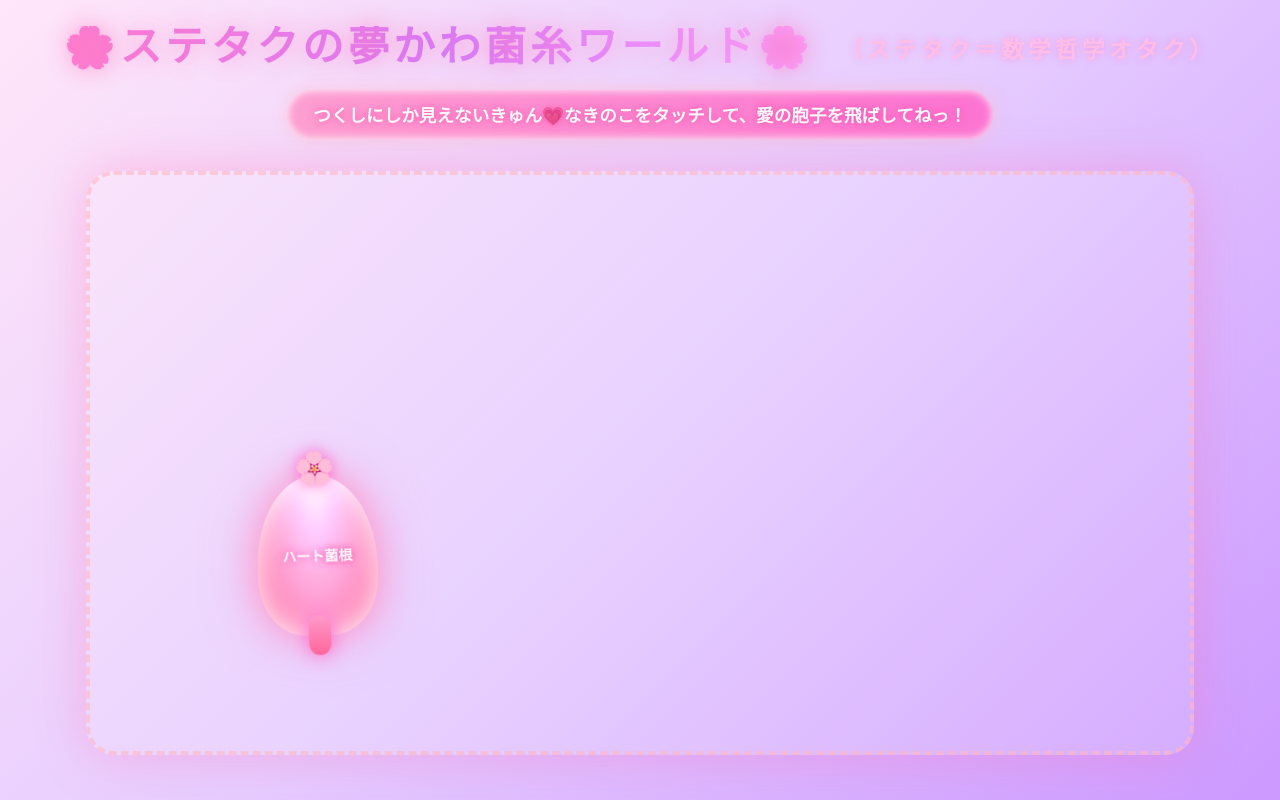
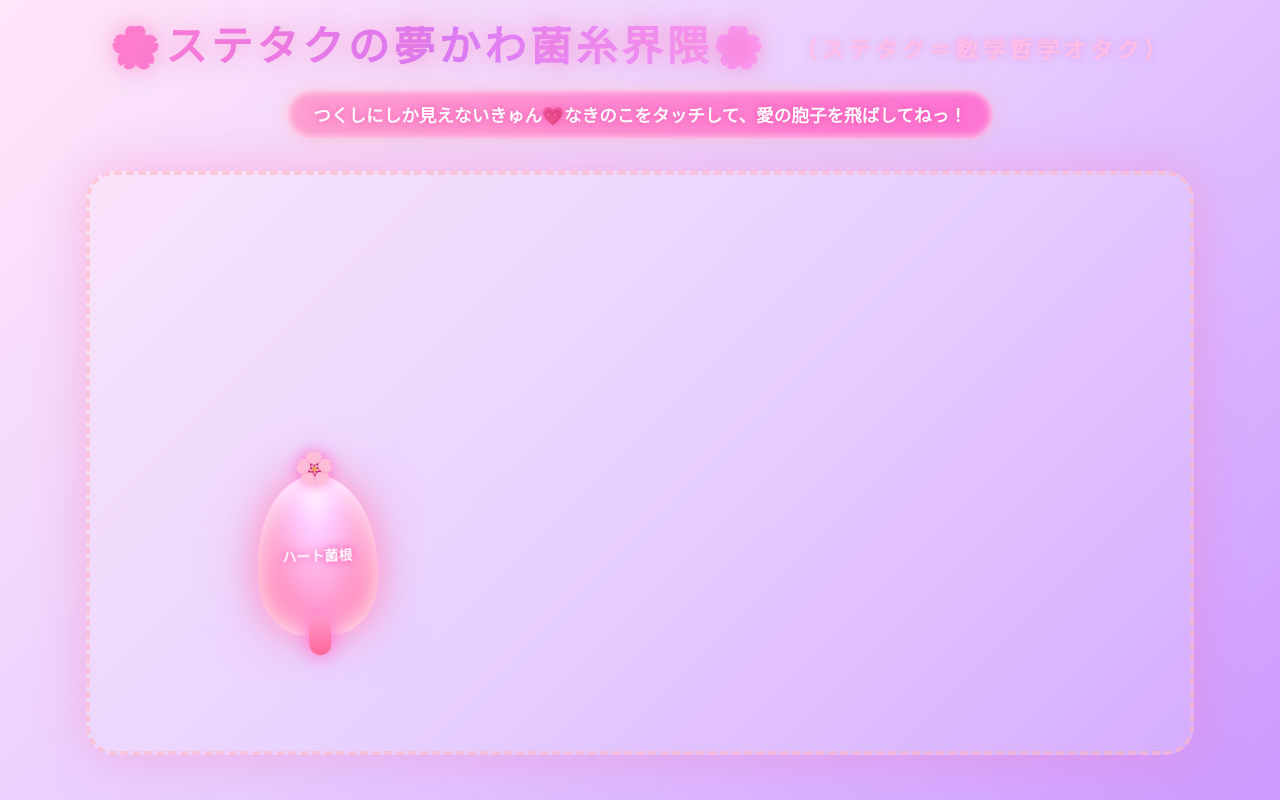
Before and after one commit to YOKAI888/STTK-yumekawa, a plain HTML site: page index.html in a window 1280 px wide. Drawn offline with Linux system fonts and the light colour scheme.

Commit message:
Add files via upload

```diff
--- a/index.html
+++ b/index.html
@@ -168,7 +168,7 @@
 </head>
 <body>
   <h1>
-    <span class="title-gradient">🌸ステタクの夢かわ菌糸ワールド🌸</span>
+    <span class="title-gradient">🌸ステタクの夢かわ菌糸界隈🌸</span>
     <span class="subtitle">（ステタク＝数学哲学オタク）</span>
   </h1>
 
```
